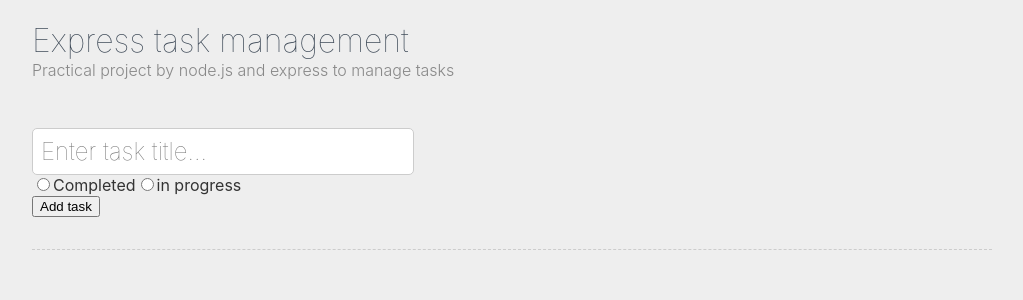
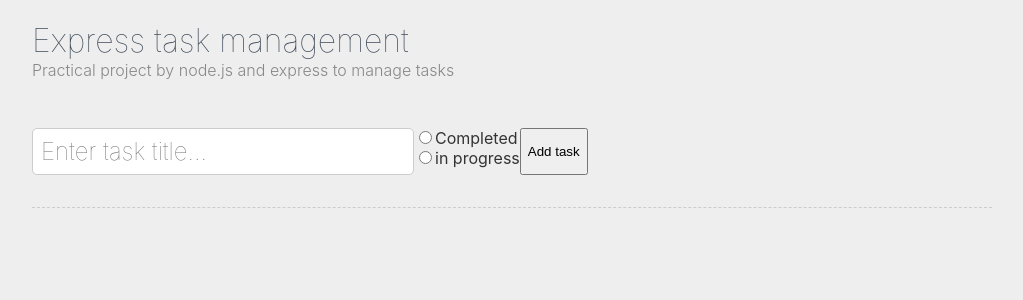
Before and after one commit to amiryxe/express-task-management, a React (Vite) app in the folder client/: page / in a window 1280 px wide. Shown: the top 300 px of the page, without its empty margins (128-1151 px from the left). Built offline with nearby package versions, Linux system fonts and the light colour scheme; no server answers.

Commit message:
style: imrpove add task component

```diff
--- a/client/src/App.scss
+++ b/client/src/App.scss
@@ -78,6 +78,7 @@ h6 {
     margin-bottom: 2rem;
     padding-bottom: 2rem;
     border-bottom: 1px dashed #ccc;
+    display: flex;
 
     input {
       padding: 0.5rem;
@@ -88,4 +89,9 @@ h6 {
       font-family: inherit;
     }
   }
+
+  &__status {
+    display: flex;
+    flex-direction: column;
+  }
 }
```
